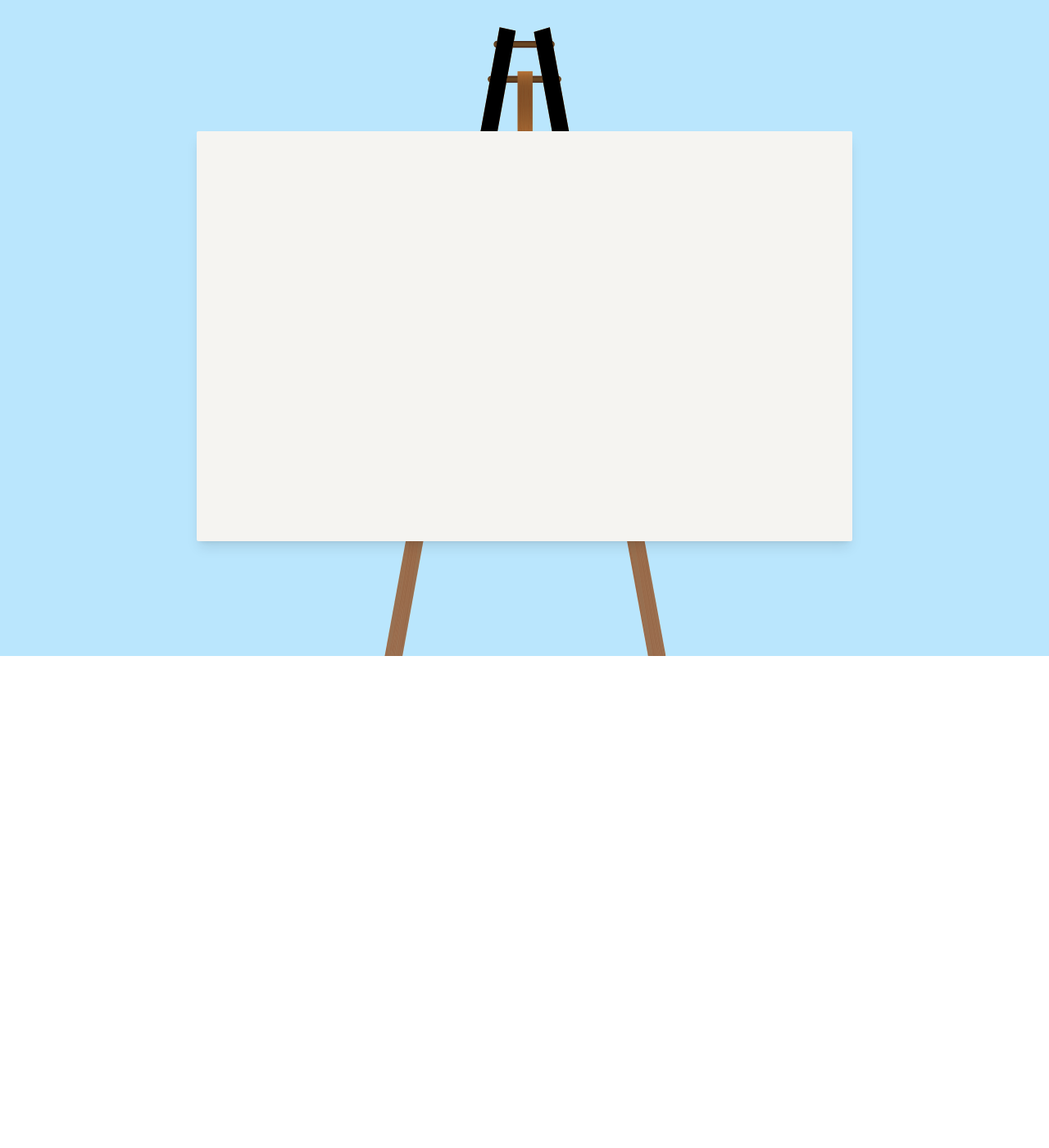
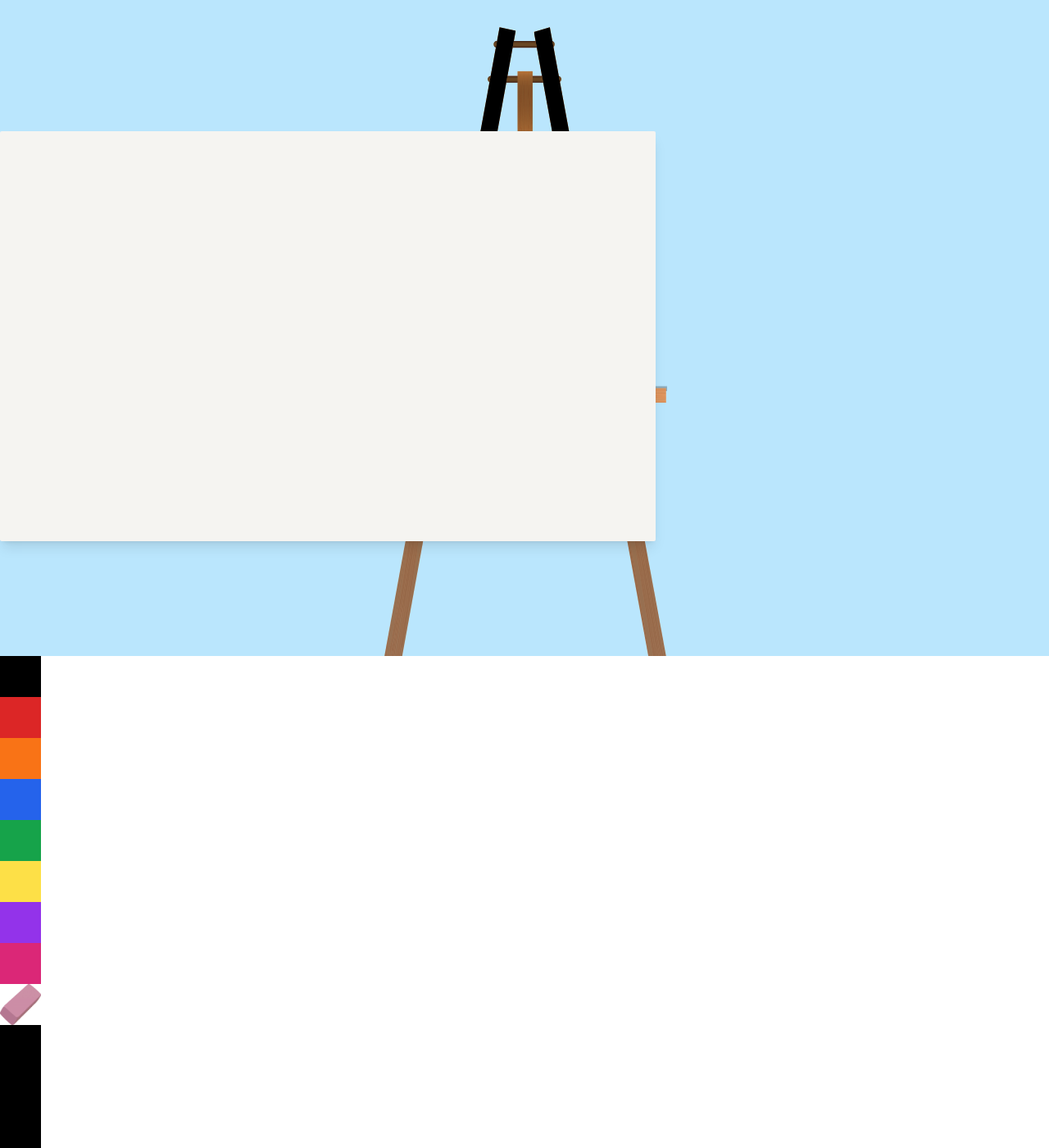
Before and after one commit to anagarango/DrawRaw, a Next.js app: page / in a window 1280 px wide. Shown: the whole page at 82% size. Before the commit the page ends 800 px from the top, so only its background shows below. Built offline with nearby package versions, Linux system fonts and the light colour scheme.

Commit message:
added colors and brush widths

```diff
--- a/src/pages/index.jsx
+++ b/src/pages/index.jsx
@@ -1,13 +1,16 @@
+import { useState } from 'react';
 import {useDrawing} from '../../hooks/useDraw'
 
 export default function Home(){
   const { canvasRef, onMouseDown } = useDrawing(drawLine)
+  const [ brushColor, setBrushColor ] = useState("#000")
+  const [ brushWidth, setBrushWidth ] = useState(5)
 
   function drawLine({ prevPoint, currentPoint, ctx }) {
     const currX = currentPoint.x;
     const currY = currentPoint.y;
-    const lineColor = "#000";
-    const lineWidth = 5;
+    const lineColor = brushColor;
+    const lineWidth = brushWidth;
 
     let startPoint = prevPoint ?? currentPoint;
     ctx.beginPath();
@@ -24,15 +27,36 @@ export default function Home(){
   }
 
   return (
-    <div className="w-screen h-screen flex flex-col items-center justify-center bg-sky-200">
+    <div className="w-screen h-screen flexitems-center justify-center bg-sky-200">
+      <div className='flex flex-col '>
         <img src="/Easel.svg" className='h-screen' />
         <canvas
           onMouseDown={onMouseDown}
           ref={canvasRef}
           height={500}
           width={800}
-        className="shadow-lg rounded-sm absolute top-[20%] bg-[#F5F4F1]"
+          id="canvas"
+          className="shadow-lg rounded-sm absolute top-[20%] bg-[#F5F4F1] hover:cursor-[url('/paint-brush.png'),_pointer]"
         />
+      </div>
+      <div>
+        <div className='w-[50px] h-[50px] bg-black' onClick={()=>setBrushColor("black")}/>
+        {/* <div className='border-2 border-black w-[50px] h-[50px] bg-white' onClick={()=>setBrushColor("white")}/> */}
+        <div className='w-[50px] h-[50px] bg-red-600' onClick={()=>setBrushColor("rgb(220 38 38)")}/>
+        <div className='w-[50px] h-[50px] bg-orange-500' onClick={()=>setBrushColor("rgb(249 115 22)")}/>
+        <div className='w-[50px] h-[50px] bg-blue-600' onClick={()=>setBrushColor("rgb(37 99 235)")}/>
+        <div className='w-[50px] h-[50px] bg-green-600' onClick={()=>setBrushColor("rgb(22 163 74)")}/>
+        <div className='w-[50px] h-[50px] bg-yellow-300' onClick={()=>setBrushColor('rgb(253 224 71)')}/>
+        <div className='w-[50px] h-[50px] bg-purple-600' onClick={()=>setBrushColor('rgb(147 51 234)')}/>
+        <div className='w-[50px] h-[50px] bg-pink-600' onClick={()=>setBrushColor('rgb(236 72 153)')}/>
+        <img src="/eraser.png" className='w-[50px] h-[50px]' onClick={()=>setBrushColor('#F5F4F1')} />
+      </div>
+      <div>
+        <div className='w-[50px] h-[50px] bg-black' onClick={()=>setBrushWidth(5)}/>
+        <div className='w-[50px] h-[50px] bg-black' onClick={()=>setBrushWidth(10)}/>
+        <div className='w-[50px] h-[50px] bg-black' onClick={()=>setBrushWidth(15)}/>
+      </div>
+
     </div>
   );
 };
--- a/src/styles/globals.css
+++ b/src/styles/globals.css
@@ -15,3 +15,7 @@
     --background-end-rgb: 0, 0, 0;
   }
 }
+
+#canvas{
+  cursor: url('/paintbrush.png'), crosshair !important;
+}
```
Also changed, not shown: public/eraser.png (added), public/paintbrush.png (added). Lines whose indentation alone changed are shown as unchanged.
